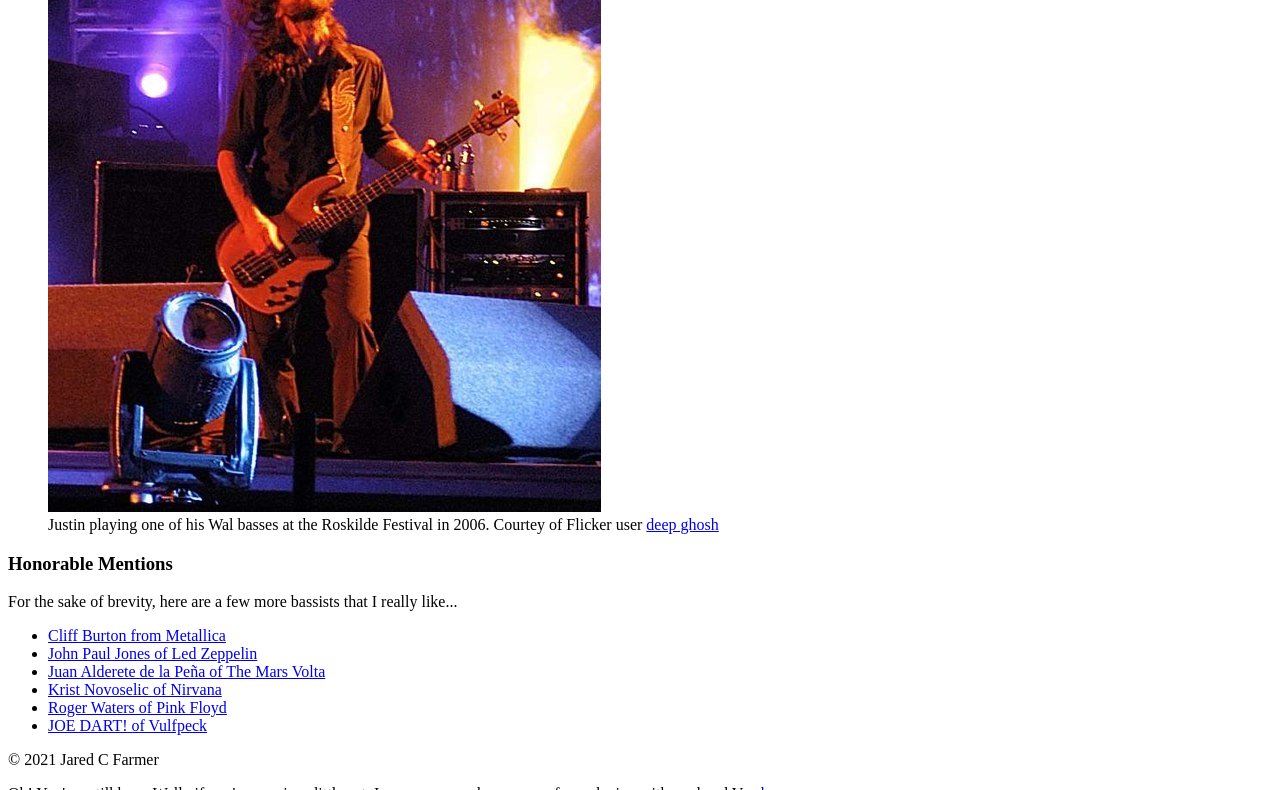
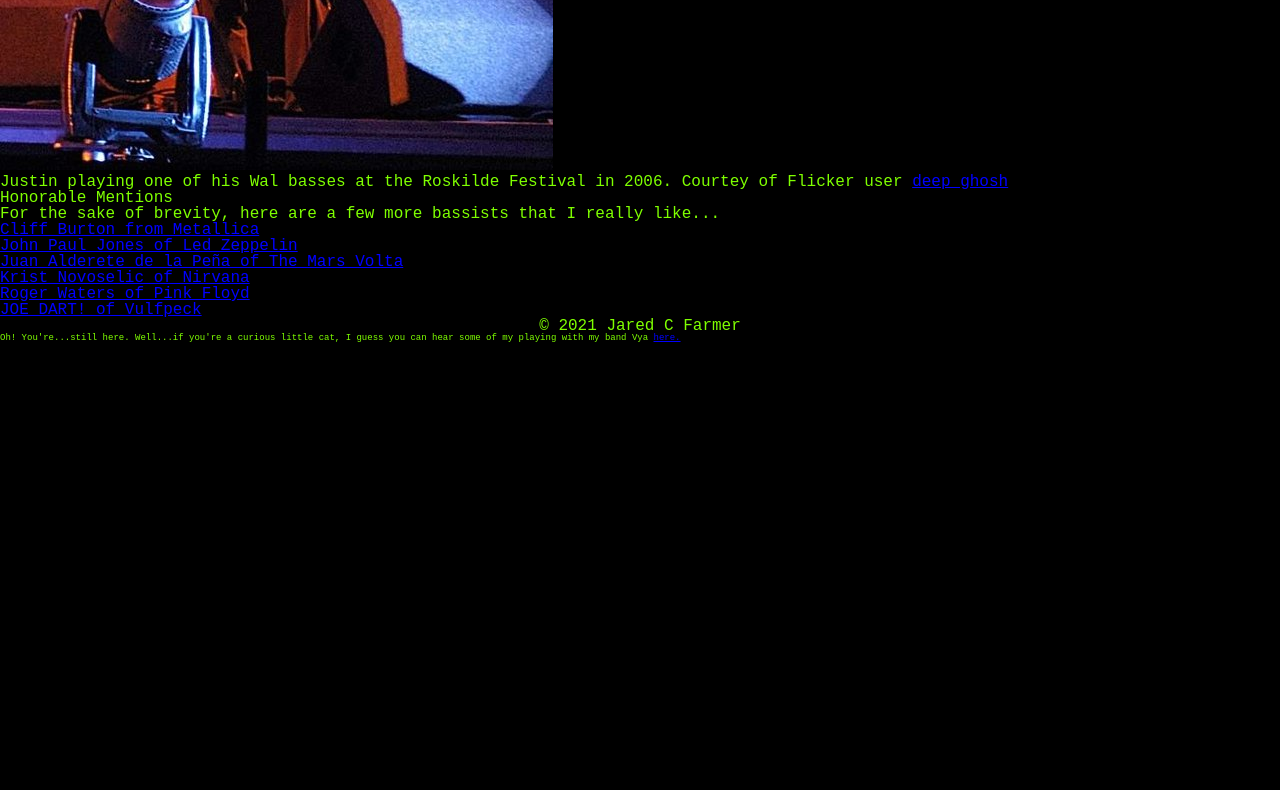
Before and after one commit to JFarm0/html-me-something, a plain HTML site: page index.html in a window 1280 px wide. Shown: the part 2010-2800 px from the top of the page. After the commit the page ends 2353 px from the top, so only its background shows below. Drawn offline with Linux system fonts and the light colour scheme.

Commit message:
EOD March 8

```diff
--- a/index.html
+++ b/index.html
@@ -3,11 +3,12 @@
 <html>
     <head>
         <title>Jared Farmer's Bass Guitar Influences</title>
+        <link rel="stylesheet" href="styles.css">
     </head>
 
     <body>
         <header>
-            <h1>Jared Farmer's Bass Guitar Influences</h1>
+            <h1 class="center">Jared Farmer's Bass Guitar Influences</h1>
             <h2>A brief introduction...</h2>
             <p>Thank you for joining me on this little examination of one of my life's passions, bass guitar. For the sake of brevity and remaining within the scope of this assignment, I will keep the discussion based around the topic of bassists who have had an impact on me and my playing.</p>
             <h2>A selection of my most influential bassists</h2>
@@ -91,8 +92,8 @@
             </article>
         </main>
         <footer>
-            <p>&copy; 2021 Jared C Farmer</p>
-            <p>Oh! You're...still here. Well...if you're a curious little cat, I guess you can hear some of my playing with my band Vya <a href="https://youtu.be/7z6RWmUICGY">here.</a></p>
+            <p class="center">&copy; 2021 Jared C Farmer</p>
+            <p id="egg">Oh! You're...still here. Well...if you're a curious little cat, I guess you can hear some of my playing with my band Vya <a href="https://youtu.be/7z6RWmUICGY">here.</a></p>
         </footer>
     </body>
 </html>
--- /dev/null
+++ b/styles.css
@@ -0,0 +1,96 @@
+/* http://meyerweb.com/eric/tools/css/reset/
+   v2.0 | 20110126
+   License: none (public domain)
+*/
+
+html, body, div, span, applet, object, iframe,
+h1, h2, h3, h4, h5, h6, p, blockquote, pre,
+a, abbr, acronym, address, big, cite, code,
+del, dfn, em, img, ins, kbd, q, s, samp,
+small, strike, strong, sub, sup, tt, var,
+b, u, i, center,
+dl, dt, dd, ol, ul, li,
+fieldset, form, label, legend,
+table, caption, tbody, tfoot, thead, tr, th, td,
+article, aside, canvas, details, embed,
+figure, figcaption, footer, header, hgroup,
+menu, nav, output, ruby, section, summary,
+time, mark, audio, video {
+	margin: 0;
+	padding: 0;
+	border: 0;
+	font-size: 100%;
+	font: inherit;
+	vertical-align: baseline;
+}
+/* HTML5 display-role reset for older browsers */
+article, aside, details, figcaption, figure,
+footer, header, hgroup, menu, nav, section {
+	display: block;
+}
+body {
+	line-height: 1;
+}
+ol, ul {
+	list-style: none;
+}
+blockquote, q {
+	quotes: none;
+}
+blockquote:before, blockquote:after,
+q:before, q:after {
+	content: '';
+	content: none;
+}
+table {
+	border-collapse: collapse;
+	border-spacing: 0;
+}
+
+/* NORMALIZATION ABOVE, MY CODE BELOW */
+
+body {
+    background-color: black;
+    font-family:'Courier New', Courier, monospace;
+    color:chartreuse
+}
+
+.center {
+    text-align: center;
+}
+
+h1 {
+
+}
+
+h2 {
+
+}
+
+h3 {
+
+}
+
+ul {
+
+}
+
+p {
+
+}
+
+a {
+    color: blue;
+}
+
+figcaption {
+
+}
+
+footer {
+
+}
+
+#egg {
+    font-size: xx-small;
+}
```
